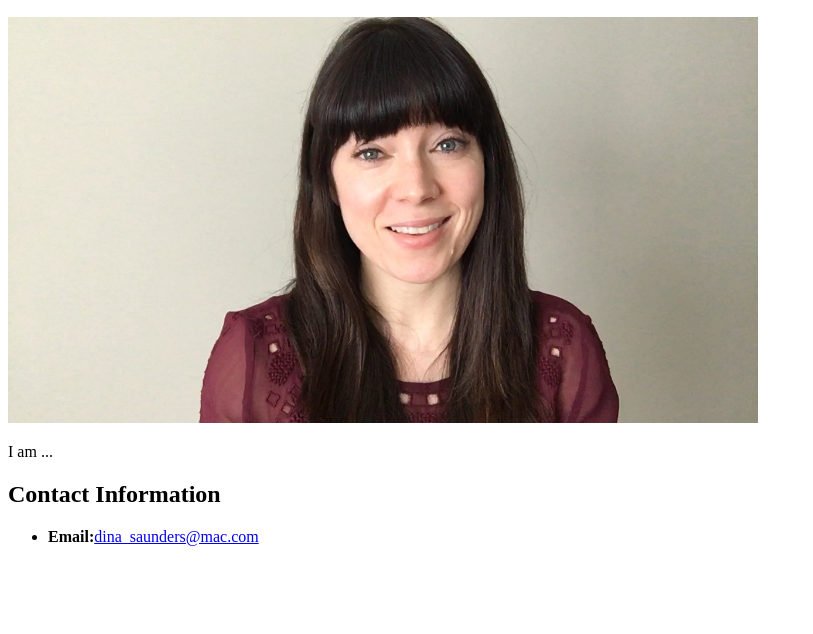
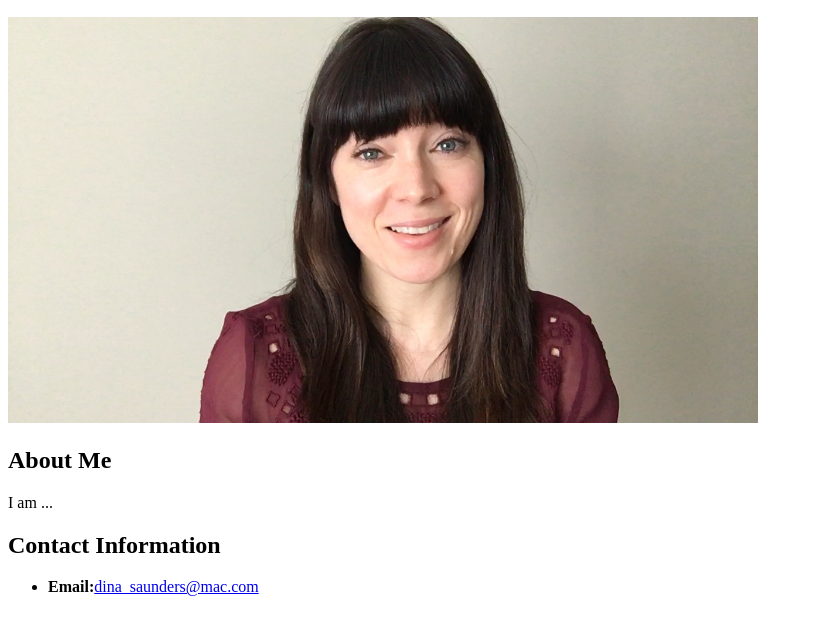
Before and after one commit to DS1826/ds1826, a plain HTML site: page index.html in a window 1280 px wide. Shown: the part 110-744 px from the top of the page, without its empty margins (0-813 px from the left). Drawn offline with Linux system fonts and the light colour scheme.

Commit message:
Updated content in index.html

```diff
--- a/index.html
+++ b/index.html
@@ -17,7 +17,10 @@
 
             <img src="img/profile-photo.jpg" alt="Profile Picture">
 
+            <!--Include info about TI-99, Ebay, Etc-->
+            <h2>About Me</h2>
             <p>I am ...</p>
+
         </section>
 
         <!--Contact Information-->
```
